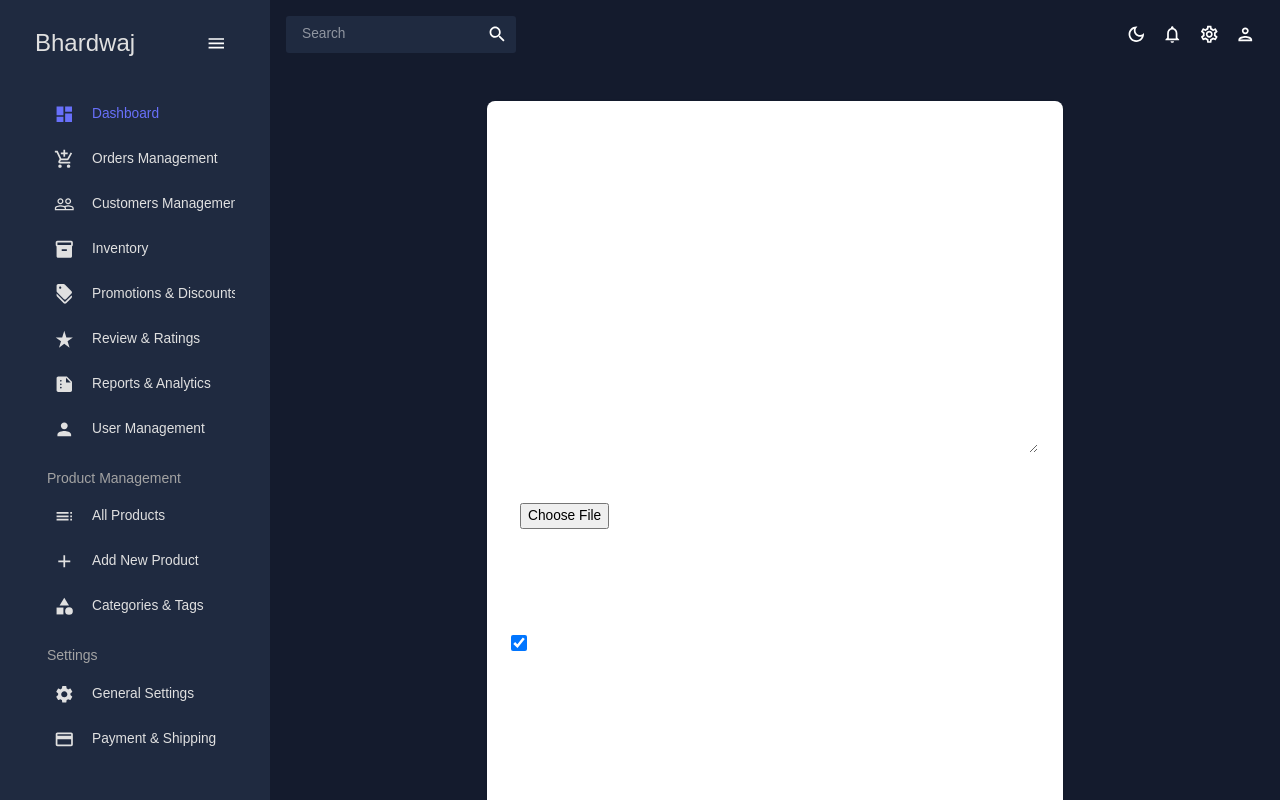
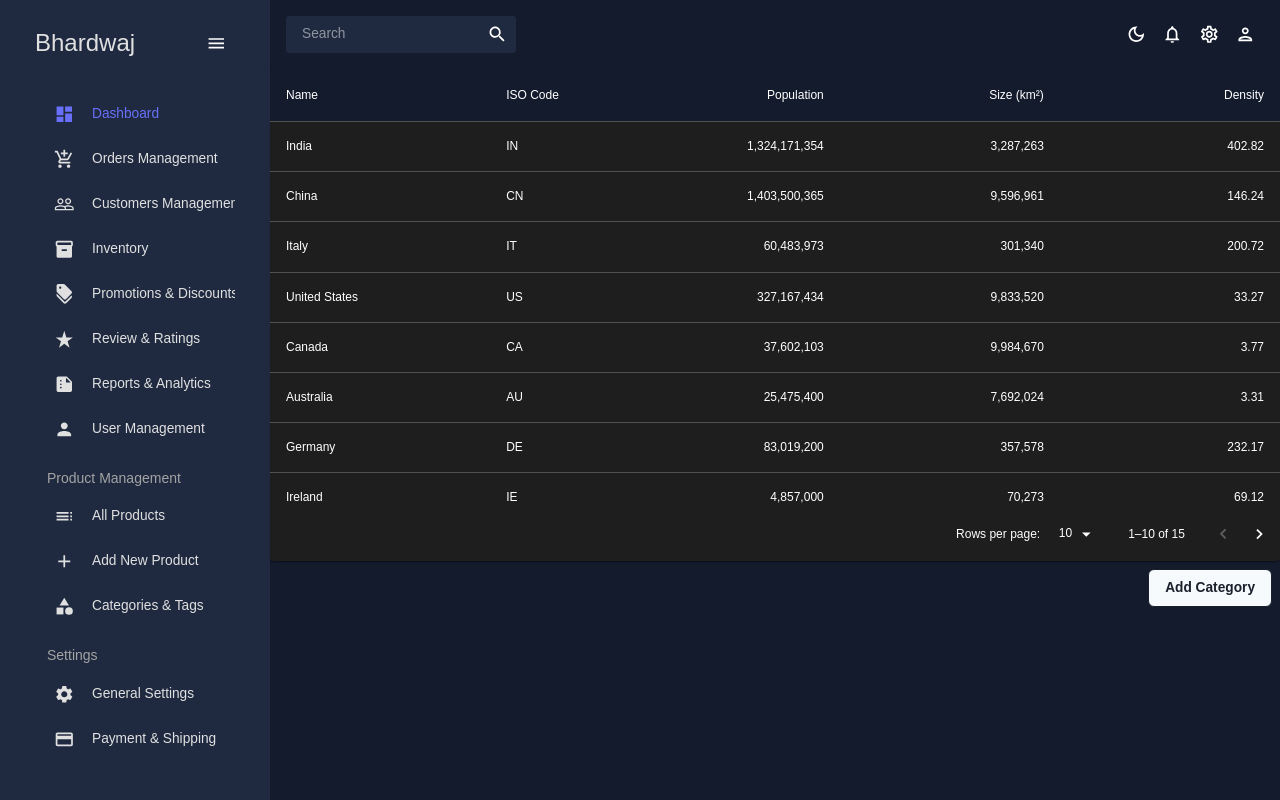
Before and after one commit to Bhardwaj1/eccomerceReactApp, a React (Create React App) app: page /products/productCategory in a window 1280 px wide. Shown: the top 800 px of the page. Built offline with nearby package versions, Linux system fonts and the light colour scheme.

Commit message:
Table and Modal UI implemented

```diff
--- a/package.json
+++ b/package.json
@@ -15,6 +15,7 @@
     "react-pro-sidebar": "^0.7.1",
     "react-router-dom": "^6.27.0",
     "react-scripts": "5.0.1",
+    "sonner": "^2.0.3",
     "styled-components": "^6.1.13",
     "web-vitals": "^2.1.4"
   },
--- a/src/App.js
+++ b/src/App.js
@@ -9,7 +9,8 @@ import Team from "./pages/Team";
 import Contacts from "./pages/Contacts";
 import "./App.css";
 import Dashboard from "./pages/Dashboard/Dashboard";
-import AddCategory from "./pages/ProductManagement/Categories/AddCategory";
+import { Toaster } from "sonner";
+import Category from "./pages/ProductManagement/Categories/Category";
 function App() {
   const [theme, colorMode] = useMode();
   const [isSidebar, setIsSidebar] = useState(true);
@@ -17,6 +18,7 @@ function App() {
     <ColorModeContext.Provider value={colorMode}>
       <ThemeProvider theme={theme}>
         <CssBaseline />
+        <Toaster richColors position="bottom-right" />
         <div className="flex relative justify-center">
           {/* <TodoBoard /> */}
           <Sidebar isSidebar={isSidebar} />
@@ -27,7 +29,7 @@ function App() {
               <Route path="/team" element={<Team />} />
               <Route path="/" element={<Dashboard />} />
               <Route path="/contacts" element={<Contacts />} />
-              <Route path='/products/productCategory'element={<AddCategory/>}/>
+              <Route path='/products/productCategory'element={<Category/>}/>
             </Routes>
           </main>
         </div>
--- /dev/null
+++ b/src/components/Modal/Modal.jsx
@@ -0,0 +1,67 @@
+import React from "react";
+import { useTheme } from "@mui/material/styles";
+
+const Modal = ({ isOpen, onClose, headerContent, children }) => {
+  const theme = useTheme();
+  const isDark = theme.palette.mode === "dark";
+
+  if (!isOpen) return null;
+
+  return (
+    <div
+      className={`fixed inset-0 z-50 flex items-center justify-center transition-all ${
+        isDark
+          ? "backdrop-blur-sm bg-black/60"
+          : "backdrop-blur-sm bg-gray-900/30"
+      }`}
+    >
+      <div
+        className={`relative w-full max-w-2xl mx-4 rounded-lg shadow-lg flex flex-col ${
+          isDark ? "bg-gray-900 text-white" : "bg-white text-black"
+        }`}
+        style={{
+          maxHeight: "90vh",
+        }}
+      >
+        <div className="flex items-center justify-between px-4 py-3">
+          <div className="flex-1 text-center font-semibold">{headerContent}</div>
+          <button
+            onClick={onClose}
+            className={`ml-auto p-2 px-4 rounded-full text-sm focus:outline-none transition
+              ${
+                isDark
+                  ? "bg-white text-black hover:bg-gray-200"
+                  : "bg-gray-300 text-black hover:bg-gray-400"
+              }
+            `}
+            aria-label="Cancel modal"
+            type="button"
+          >
+            X
+          </button>
+        </div>
+        <div
+          className="px-4 pb-4"
+          style={{
+            overflowY: "auto",
+            maxHeight: "calc(90vh - 56px)",
+            scrollbarWidth: "none",
+            msOverflowStyle: "none",
+          }}
+        >
+          <style>
+            {`
+              /* Chrome, Safari and Edge */
+              div::-webkit-scrollbar {
+                display: none;
+              }
+            `}
+          </style>
+          {children}
+        </div>
+      </div>
+    </div>
+  );
+};
+
+export default Modal;
--- /dev/null
+++ b/src/components/Table/Tables.jsx
@@ -0,0 +1,123 @@
+import * as React from 'react';
+import Paper from '@mui/material/Paper';
+import Table from '@mui/material/Table';
+import TableBody from '@mui/material/TableBody';
+import TableCell from '@mui/material/TableCell';
+import TableContainer from '@mui/material/TableContainer';
+import TableHead from '@mui/material/TableHead';
+import TablePagination from '@mui/material/TablePagination';
+import TableRow from '@mui/material/TableRow';
+
+const columns = [
+  { id: 'name', label: 'Name', minWidth: 170 },
+  { id: 'code', label: 'ISO\u00a0Code', minWidth: 100 },
+  {
+    id: 'population',
+    label: 'Population',
+    minWidth: 170,
+    align: 'right',
+    format: (value) => value.toLocaleString('en-US'),
+  },
+  {
+    id: 'size',
+    label: 'Size\u00a0(km\u00b2)',
+    minWidth: 170,
+    align: 'right',
+    format: (value) => value.toLocaleString('en-US'),
+  },
+  {
+    id: 'density',
+    label: 'Density',
+    minWidth: 170,
+    align: 'right',
+    format: (value) => value.toFixed(2),
+  },
+];
+
+function createData(name, code, population, size) {
+  const density = population / size;
+  return { name, code, population, size, density };
+}
+
+const rows = [
+  createData('India', 'IN', 1324171354, 3287263),
+  createData('China', 'CN', 1403500365, 9596961),
+  createData('Italy', 'IT', 60483973, 301340),
+  createData('United States', 'US', 327167434, 9833520),
+  createData('Canada', 'CA', 37602103, 9984670),
+  createData('Australia', 'AU', 25475400, 7692024),
+  createData('Germany', 'DE', 83019200, 357578),
+  createData('Ireland', 'IE', 4857000, 70273),
+  createData('Mexico', 'MX', 126577691, 1972550),
+  createData('Japan', 'JP', 126317000, 377973),
+  createData('France', 'FR', 67022000, 640679),
+  createData('United Kingdom', 'GB', 67545757, 242495),
+  createData('Russia', 'RU', 146793744, 17098246),
+  createData('Nigeria', 'NG', 200962417, 923768),
+  createData('Brazil', 'BR', 210147125, 8515767),
+];
+
+export default function Tables() {
+  const [page, setPage] = React.useState(0);
+  const [rowsPerPage, setRowsPerPage] = React.useState(10);
+
+  const handleChangePage = (event, newPage) => {
+    setPage(newPage);
+  };
+
+  const handleChangeRowsPerPage = (event) => {
+    setRowsPerPage(+event.target.value);
+    setPage(0);
+  };
+
+  return (
+    <Paper sx={{ width: '100%', overflow: 'hidden' }}>
+      <TableContainer sx={{ maxHeight: 440 }}>
+        <Table stickyHeader aria-label="sticky table">
+          <TableHead>
+            <TableRow>
+              {columns.map((column) => (
+                <TableCell
+                  key={column.id}
+                  align={column.align}
+                  style={{ minWidth: column.minWidth }}
+                >
+                  {column.label}
+                </TableCell>
+              ))}
+            </TableRow>
+          </TableHead>
+          <TableBody>
+            {rows
+              .slice(page * rowsPerPage, page * rowsPerPage + rowsPerPage)
+              .map((row) => {
+                return (
+                  <TableRow hover role="checkbox" tabIndex={-1} key={row.code}>
+                    {columns.map((column) => {
+                      const value = row[column.id];
+                      return (
+                        <TableCell key={column.id} align={column.align}>
+                          {column.format && typeof value === 'number'
+                            ? column.format(value)
+                            : value}
+                        </TableCell>
+                      );
+                    })}
+                  </TableRow>
+                );
+              })}
+          </TableBody>
+        </Table>
+      </TableContainer>
+      <TablePagination
+        rowsPerPageOptions={[10, 25, 100]}
+        component="div"
+        count={rows.length}
+        rowsPerPage={rowsPerPage}
+        page={page}
+        onPageChange={handleChangePage}
+        onRowsPerPageChange={handleChangeRowsPerPage}
+      />
+    </Paper>
+  );
+}
--- a/src/components/UI/Button.jsx
+++ b/src/components/UI/Button.jsx
@@ -1,12 +1,24 @@
-import React from 'react';
+import React from "react";
+import { useTheme } from "@mui/material/styles";
+import clsx from "clsx";
 
-const Button = ({ children, ...props }) => (
+const Button = ({ children, ...props }) => {
+  const theme = useTheme();
+  const isDark = theme.palette.mode === "dark";
+
+  return (
     <button
-    className="bg-blue-600 text-white px-4 py-2 rounded-md hover:bg-blue-700 transition-colors"
+      className={clsx(
+        "px-4 py-2 rounded-md transition-colors duration-300 font-semibold border",
+        isDark
+          ? "border-gray-300 bg-gray-100 text-gray-900"
+          : "border-transparent bg-gray-900 text-gray-100"
+      )}
       {...props}
     >
       {children}
     </button>
   );
+};
 
 export default Button;
--- a/src/components/UI/Input.jsx
+++ b/src/components/UI/Input.jsx
@@ -1,13 +1,28 @@
 import React from 'react';
+import { useTheme } from '@mui/material/styles';
 
-const Input = ({ label, ...props }) => (
+const Input = ({ label, ...props }) => {
+  const theme = useTheme();
+  const isDark = theme.palette.mode === 'dark';
+
+  return (
     <div className="flex flex-col gap-1">
-    {label && <label className="text-sm font-medium text-gray-700">{label}</label>}
+      {label && (
+        <label
+          className={`text-sm font-medium ${
+            isDark ? 'text-gray-300' : 'text-gray-700'
+          }`}
+        >
+          {label}
+        </label>
+      )}
       <input
-      className="border border-gray-300 rounded-md p-2 focus:outline-none focus:ring-2 focus:ring-blue-500"
+        className={`border rounded-md p-2 focus:outline-none focus:ring-2 focus:ring-blue-500
+          ${isDark ? 'bg-gray-800 border-gray-600 text-white' : 'bg-white border-gray-300 text-black'}`}
         {...props}
       />
     </div>
   );
+};
 
 export default Input;
--- a/src/components/UI/Textarea.jsx
+++ b/src/components/UI/Textarea.jsx
@@ -1,14 +1,29 @@
 import React from 'react';
+import { useTheme } from '@mui/material/styles';
 
-const Textarea = ({ label, ...props }) => (
+const Textarea = ({ label, ...props }) => {
+  const theme = useTheme();
+  const isDark = theme.palette.mode === 'dark';
+
+  return (
     <div className="flex flex-col gap-1">
-    {label && <label className="text-sm font-medium text-gray-700">{label}</label>}
+      {label && (
+        <label
+          className={`text-sm font-medium ${
+            isDark ? 'text-gray-300' : 'text-gray-700'
+          }`}
+        >
+          {label}
+        </label>
+      )}
       <textarea
-      className="border border-gray-300 rounded-md p-2 focus:outline-none focus:ring-2 focus:ring-blue-500"
+        className={`border rounded-md p-2 focus:outline-none focus:ring-2 focus:ring-blue-500
+          ${isDark ? 'bg-gray-800 border-gray-600 text-white' : 'bg-white border-gray-300 text-black'}`}
         rows="4"
         {...props}
       />
     </div>
   );
+};
 
 export default Textarea;
--- a/src/pages/ProductManagement/Categories/AddCategory.jsx
+++ b/src/pages/ProductManagement/Categories/AddCategory.jsx
@@ -1,27 +1,32 @@
-import React, { useState } from 'react';
-import Input from '../../../components/UI/Input';
-import Textarea from '../../../components/UI/Textarea';
-import Button from '../../../components/UI/Button';
+import React, { useState } from "react";
+import Input from "../../../components/UI/Input";
+import Textarea from "../../../components/UI/Textarea";
+import Button from "../../../components/UI/Button";
+import { notify } from "../../../utility/notify";
+import { useTheme } from "@mui/material/styles";
 
 const AddCategory = () => {
+  const theme = useTheme();
+  const isDark = theme.palette.mode === "dark";
+
   const [formData, setFormData] = useState({
-    name: '',
-    slug: '',
-    description: '',
+    name: "",
+    slug: "",
+    description: "",
     image: null,
-    alt: '',
+    alt: "",
     isActive: true,
     sortOrder: 0,
-    metaTitle: '',
-    metaDescription: '',
-    keywords: '',
+    metaTitle: "",
+    metaDescription: "",
+    keywords: "",
   });
 
   const handleChange = (e) => {
     const { name, value, type, checked, files } = e.target;
-    if (type === 'checkbox') {
+    if (type === "checkbox") {
       setFormData({ ...formData, [name]: checked });
-    } else if (type === 'file') {
+    } else if (type === "file") {
       setFormData({ ...formData, image: files[0] });
     } else {
       setFormData({ ...formData, [name]: value });
@@ -30,15 +35,23 @@ const AddCategory = () => {
 
   const handleSubmit = (e) => {
     e.preventDefault();
+    if (!formData?.name.trim()) {
+      notify("Name is required", "error");
+      return;
+    }
     console.log(formData);
+    notify("Category added successfully", "success");
   };
 
   return (
-    <div className="max-w-xl mx-auto bg-white p-6 rounded-lg shadow space-y-4 mt-8">
-      <h2 className="text-2xl font-bold mb-4">Add New Category</h2>
+    <div
+      className={`max-w-xl mx-auto p-2 rounded-lg shadow space-y-4  ${
+        isDark ? "bg-gray-900 text-white" : "bg-white text-black"
+      }`}
+    >
       <form onSubmit={handleSubmit} className="space-y-4">
-        <Input label="Name" name="name" value={formData.name} onChange={handleChange} required />
-        <Input label="Slug" name="slug" value={formData.slug} onChange={handleChange} required />
+        <Input label="Name" name="name" value={formData.name} onChange={handleChange} />
+        <Input label="Slug" name="slug" value={formData.slug} onChange={handleChange} />
         <Textarea label="Description" name="description" value={formData.description} onChange={handleChange} />
         <Input label="Image" name="image" type="file" onChange={handleChange} />
         <Input label="Alt Text" name="alt" value={formData.alt} onChange={handleChange} />
@@ -50,9 +63,17 @@ const AddCategory = () => {
             onChange={handleChange}
             className="w-4 h-4"
           />
-          <label className="text-sm font-medium text-gray-700">Is Active</label>
+          <label className={`text-sm font-medium ${isDark ? "text-gray-300" : "text-gray-700"}`}>
+            Is Active
+          </label>
         </div>
-        <Input label="Sort Order" name="sortOrder" type="number" value={formData.sortOrder} onChange={handleChange} />
+        <Input
+          label="Sort Order"
+          name="sortOrder"
+          type="number"
+          value={formData.sortOrder}
+          onChange={handleChange}
+        />
         <Input label="Meta Title" name="metaTitle" value={formData.metaTitle} onChange={handleChange} />
         <Textarea
           label="Meta Description"
@@ -61,7 +82,7 @@ const AddCategory = () => {
           onChange={handleChange}
         />
         <Input label="Keywords (comma-separated)" name="keywords" value={formData.keywords} onChange={handleChange} />
-        <Button type="submit">Create Category</Button>
+        <Button type="submit">Add</Button>
       </form>
     </div>
   );
--- /dev/null
+++ b/src/pages/ProductManagement/Categories/Category.jsx
@@ -0,0 +1,36 @@
+import React from "react";
+import Button from "../../../components/UI/Button";
+import { useState } from "react";
+import Modal from "../../../components/Modal/Modal";
+import AddCategory from "./AddCategory";
+import Tables from "../../../components/Table/Tables";
+
+const Category = () => {
+  const [openAddCategory, setAddCategory] = useState(false);
+  const handleOpenAddCategory = () => {
+    setAddCategory(true);
+  };
+  const handleCloseAddCategory = () => {
+    setAddCategory(false);
+  };
+
+  const columns = [
+    { header: "Name", accessor: "name" },
+    { header: "Age", accessor: "age" },
+    { header: "Email", accessor: "email" },
+  ];
+
+  const data = [
+    { name: "Alice", age: 25, email: "alice@example.com" },
+    { name: "Bob", age: 30, email: "bob@example.com" },
+  ];
+  return (
+    <React.Fragment>
+      <Tables columns={columns} rows={data}/>
+      <div className="flex justify-end m-2"><Button onClick={handleOpenAddCategory}>Add Category</Button></div>
+      <Modal isOpen={openAddCategory} onClose={handleCloseAddCategory} children={<AddCategory/>} headerContent={`Add Category`}/>
+    </React.Fragment>
+  );
+};
+
+export default Category;
--- /dev/null
+++ b/src/utility/notify.js
@@ -0,0 +1,21 @@
+// src/utils/notify.js
+import { toast } from 'sonner';
+
+export const notify = (message, type = 'default') => {
+  switch (type) {
+    case 'success':
+      toast.success(message);
+      break;
+    case 'error':
+      toast.error(message);
+      break;
+    case 'warning':
+      toast.warning(message);
+      break;
+    case 'info':
+      toast.info(message);
+      break;
+    default:
+      toast(message);
+  }
+};
```
Also changed, not shown: src/pages/ProductManagement/Categories/EditCategory.jsx (added), 1 other file (tests, documents, lock files or other folders). Lines whose indentation alone changed are shown as unchanged.
